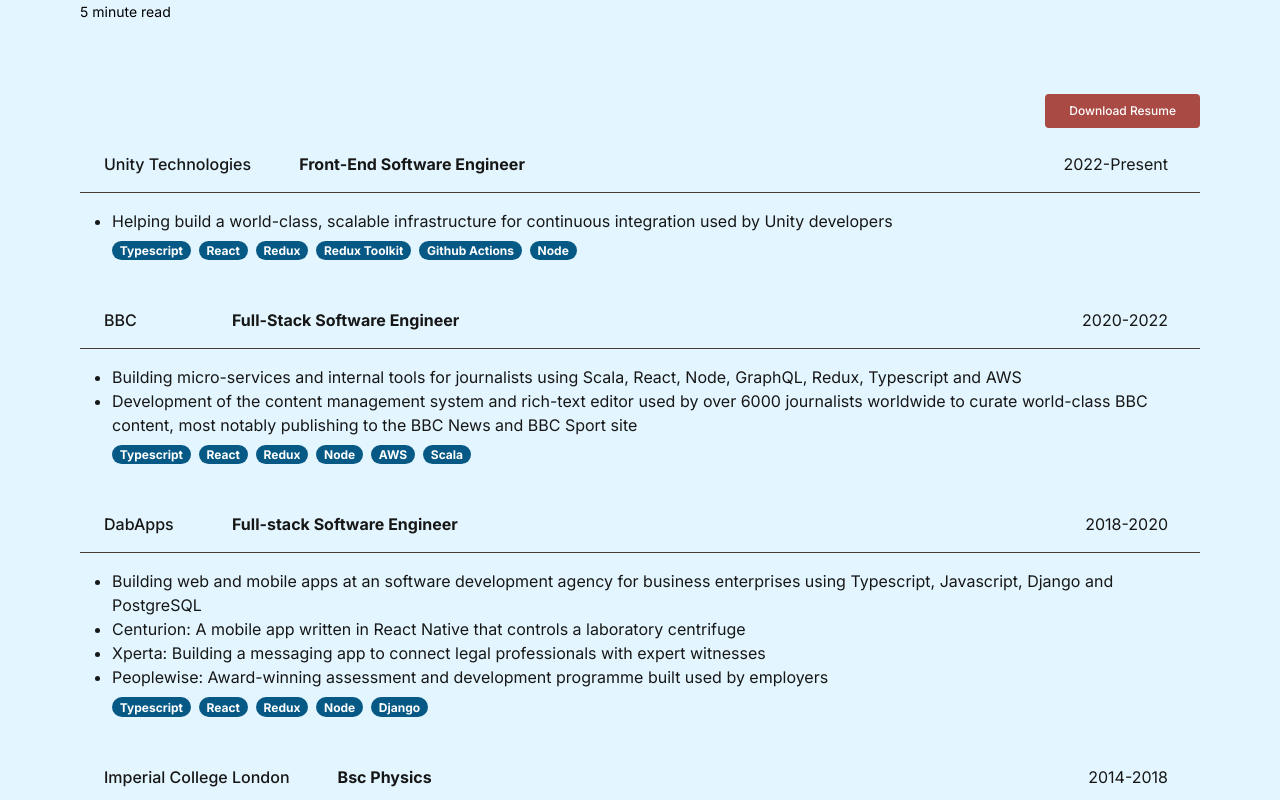
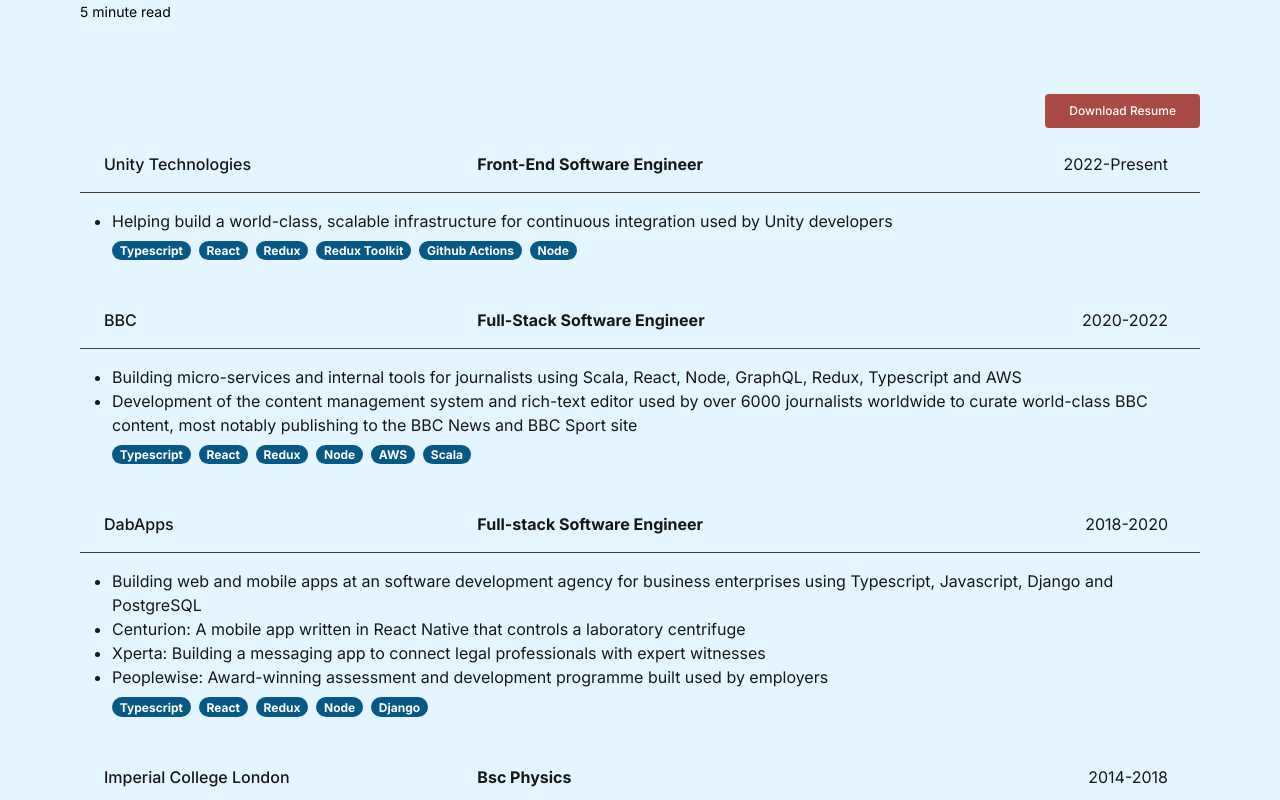
Before and after one commit to Mynameistessa/my-website, a Next.js app: page / in a window 1280 px wide. Shown: the part 1040-1840 px from the top of the page. Built offline with nearby package versions, Linux system fonts and the light colour scheme.

Commit message:
Align rows in grid columns for large cv component

```diff
--- a/components/Resume.tsx
+++ b/components/Resume.tsx
@@ -1,8 +1,8 @@
 export const ExpandedCVRow = ({ company, role, duration, description, skills }:
   { company: string, role: string, duration: string, description: string[], skills: string[] }) => {
   return (
-    <div className="grid-cols-3">
-      <div className="flex items-center border-b dark:border-platinum-grey border-wood hover:dark:bg-slate-800 hover:bg-warm-yellow">
+    <div>
+      <div className="grid grid-cols-3 items-center border-b dark:border-platinum-grey border-wood hover:dark:bg-slate-800 hover:bg-warm-yellow">
         <div className="basis-32 sm:px-6 py-2 whitespace-nowrap sm:text-m font-medium dark:text-white text-neutral-900">
           {company}
         </div>
```
